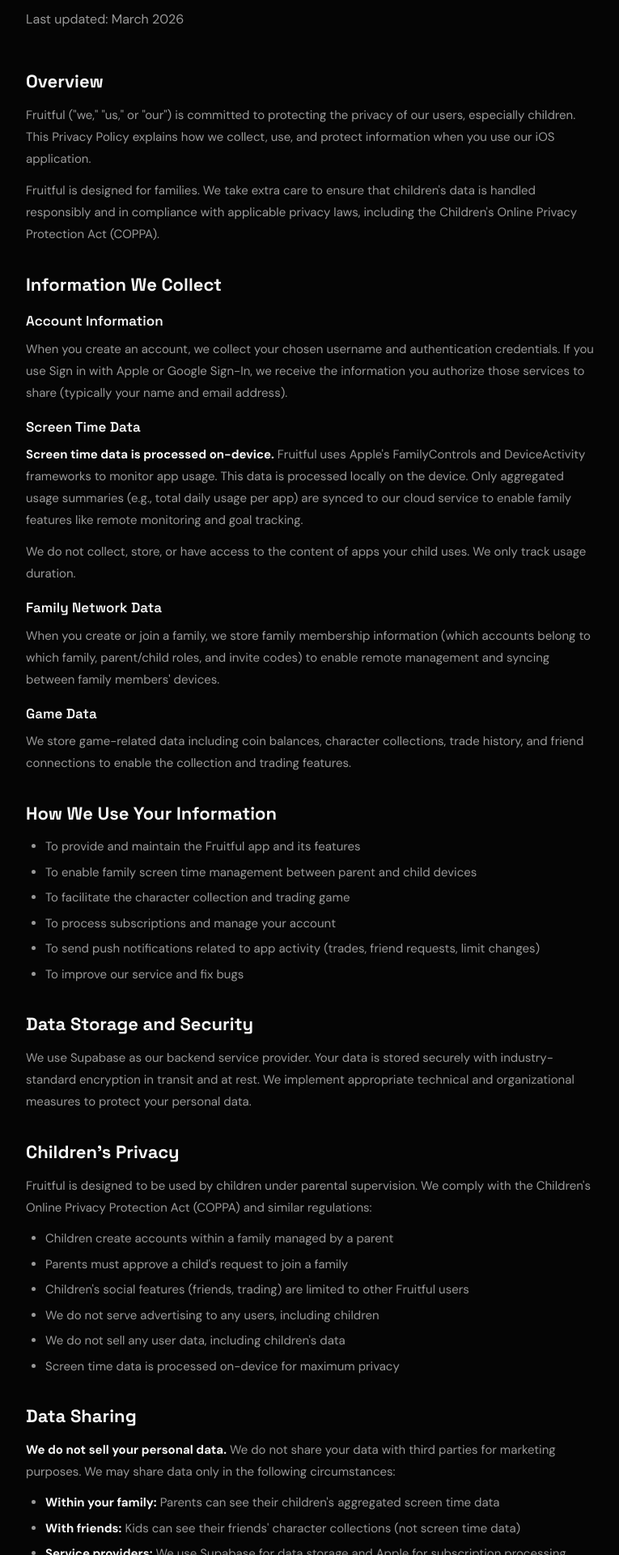
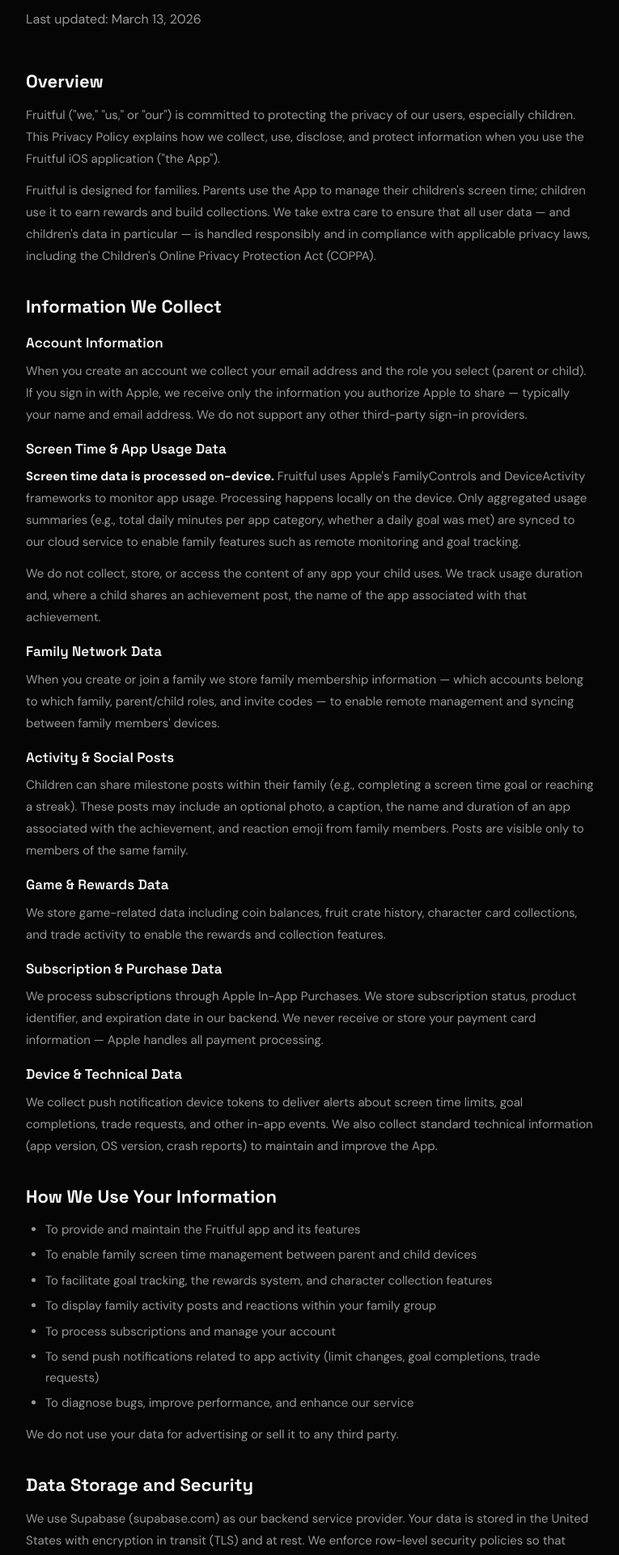
Before and after one commit to jylee1286/fruitful-website, a Next.js app: page /privacy in a window 1280 px wide. Shown: the part 180-2100 px from the top of the page at 81% size, without its empty margins (256-1021 px from the left). Built offline with nearby package versions, Linux system fonts and the light colour scheme.

Commit message:
Update privacy policy: Apple compliance, accurate data practices

```diff
--- a/src/app/privacy/page.tsx
+++ b/src/app/privacy/page.tsx
@@ -6,21 +6,24 @@
           Privacy Policy
         </h1>
         <p className="reveal delay-1 text-[#999] mb-12">
-          Last updated: March 2026
+          Last updated: March 13, 2026
         </p>
 
         <div className="reveal delay-2 prose-dark space-y-8">
           <section>
             <h2>Overview</h2>
             <p>
-              Fruitful (&quot;we,&quot; &quot;us,&quot; or &quot;our&quot;) is committed to protecting the privacy of our users,
-              especially children. This Privacy Policy explains how we collect, use, and protect
-              information when you use our iOS application.
+              Fruitful (&quot;we,&quot; &quot;us,&quot; or &quot;our&quot;) is committed to protecting the privacy of our
+              users, especially children. This Privacy Policy explains how we collect, use,
+              disclose, and protect information when you use the Fruitful iOS application
+              (&quot;the App&quot;).
             </p>
             <p>
-              Fruitful is designed for families. We take extra care to ensure that children&apos;s data
-              is handled responsibly and in compliance with applicable privacy laws, including the
-              Children&apos;s Online Privacy Protection Act (COPPA).
+              Fruitful is designed for families. Parents use the App to manage their children&apos;s
+              screen time; children use it to earn rewards and build collections. We take extra
+              care to ensure that all user data — and children&apos;s data in particular — is handled
+              responsibly and in compliance with applicable privacy laws, including the Children&apos;s
+              Online Privacy Protection Act (COPPA).
             </p>
           </section>
 
@@ -29,35 +32,61 @@
 
             <h3>Account Information</h3>
             <p>
-              When you create an account, we collect your chosen username and authentication
-              credentials. If you use Sign in with Apple or Google Sign-In, we receive the
-              information you authorize those services to share (typically your name and email address).
+              When you create an account we collect your email address and the role you select
+              (parent or child). If you sign in with Apple, we receive only the information you
+              authorize Apple to share — typically your name and email address. We do not support
+              any other third-party sign-in providers.
             </p>
 
-            <h3>Screen Time Data</h3>
+            <h3>Screen Time &amp; App Usage Data</h3>
             <p>
               <strong>Screen time data is processed on-device.</strong> Fruitful uses Apple&apos;s
-              FamilyControls and DeviceActivity frameworks to monitor app usage. This data is
-              processed locally on the device. Only aggregated usage summaries (e.g., total daily
-              usage per app) are synced to our cloud service to enable family features like remote
-              monitoring and goal tracking.
+              FamilyControls and DeviceActivity frameworks to monitor app usage. Processing happens
+              locally on the device. Only aggregated usage summaries (e.g., total daily minutes
+              per app category, whether a daily goal was met) are synced to our cloud service to
+              enable family features such as remote monitoring and goal tracking.
             </p>
             <p>
-              We do not collect, store, or have access to the content of apps your child uses.
-              We only track usage duration.
+              We do not collect, store, or access the content of any app your child uses. We
+              track usage duration and, where a child shares an achievement post, the name of the
+              app associated with that achievement.
             </p>
 
             <h3>Family Network Data</h3>
             <p>
-              When you create or join a family, we store family membership information (which
-              accounts belong to which family, parent/child roles, and invite codes) to enable
+              When you create or join a family we store family membership information — which
+              accounts belong to which family, parent/child roles, and invite codes — to enable
               remote management and syncing between family members&apos; devices.
             </p>
 
-            <h3>Game Data</h3>
+            <h3>Activity &amp; Social Posts</h3>
             <p>
-              We store game-related data including coin balances, character collections, trade
-              history, and friend connections to enable the collection and trading features.
+              Children can share milestone posts within their family (e.g., completing a screen
+              time goal or reaching a streak). These posts may include an optional photo, a
+              caption, the name and duration of an app associated with the achievement, and
+              reaction emoji from family members. Posts are visible only to members of the same
+              family.
+            </p>
+
+            <h3>Game &amp; Rewards Data</h3>
+            <p>
+              We store game-related data including coin balances, fruit crate history, character
+              card collections, and trade activity to enable the rewards and collection features.
+            </p>
+
+            <h3>Subscription &amp; Purchase Data</h3>
+            <p>
+              We process subscriptions through Apple In-App Purchases. We store subscription
+              status, product identifier, and expiration date in our backend. We never receive
+              or store your payment card information — Apple handles all payment processing.
+            </p>
+
+            <h3>Device &amp; Technical Data</h3>
+            <p>
+              We collect push notification device tokens to deliver alerts about screen time
+              limits, goal completions, trade requests, and other in-app events. We also collect
+              standard technical information (app version, OS version, crash reports) to maintain
+              and improve the App.
             </p>
           </section>
 
@@ -66,64 +95,89 @@
             <ul>
               <li>To provide and maintain the Fruitful app and its features</li>
               <li>To enable family screen time management between parent and child devices</li>
-              <li>To facilitate the character collection and trading game</li>
+              <li>To facilitate goal tracking, the rewards system, and character collection features</li>
+              <li>To display family activity posts and reactions within your family group</li>
               <li>To process subscriptions and manage your account</li>
-              <li>To send push notifications related to app activity (trades, friend requests, limit changes)</li>
-              <li>To improve our service and fix bugs</li>
+              <li>To send push notifications related to app activity (limit changes, goal completions, trade requests)</li>
+              <li>To diagnose bugs, improve performance, and enhance our service</li>
             </ul>
+            <p>We do not use your data for advertising or sell it to any third party.</p>
           </section>
 
           <section>
             <h2>Data Storage and Security</h2>
             <p>
-              We use Supabase as our backend service provider. Your data is stored securely with
-              industry-standard encryption in transit and at rest. We implement appropriate
-              technical and organizational measures to protect your personal data.
+              We use Supabase (supabase.com) as our backend service provider. Your data is
+              stored in the United States with encryption in transit (TLS) and at rest. We
+              enforce row-level security policies so that users can only access data belonging
+              to their own family. We implement appropriate technical and organizational
+              safeguards appropriate to the sensitivity of the data we hold.
             </p>
           </section>
 
           <section>
-            <h2>Children&apos;s Privacy</h2>
+            <h2>Children&apos;s Privacy (COPPA)</h2>
             <p>
-              Fruitful is designed to be used by children under parental supervision. We comply
-              with the Children&apos;s Online Privacy Protection Act (COPPA) and similar regulations:
+              Fruitful is intended to be used by children under direct parental supervision.
+              We comply with the Children&apos;s Online Privacy Protection Act (COPPA) and similar
+              regulations:
             </p>
             <ul>
-              <li>Children create accounts within a family managed by a parent</li>
-              <li>Parents must approve a child&apos;s request to join a family</li>
-              <li>Children&apos;s social features (friends, trading) are limited to other Fruitful users</li>
+              <li>Child accounts are created within a family that a parent controls</li>
+              <li>A parent must approve any child joining a family before that child&apos;s data is processed</li>
+              <li>Children&apos;s social features (posts, reactions, trading) are limited to members of their own family</li>
               <li>We do not serve advertising to any users, including children</li>
-              <li>We do not sell any user data, including children&apos;s data</li>
-              <li>Screen time data is processed on-device for maximum privacy</li>
+              <li>We do not sell children&apos;s personal data</li>
+              <li>Screen time monitoring is processed on-device; only aggregated summaries leave the device</li>
+              <li>Parents may review, correct, or request deletion of their child&apos;s data at any time by contacting us or using the account deletion feature in the App</li>
             </ul>
+            <p>
+              If we become aware that we have inadvertently collected personal information from
+              a child without verifiable parental consent, we will delete that information promptly.
+            </p>
           </section>
 
           <section>
             <h2>Data Sharing</h2>
             <p>
               <strong>We do not sell your personal data.</strong> We do not share your data with
-              third parties for marketing purposes. We may share data only in the following circumstances:
+              third parties for marketing purposes. Data is shared only in these circumstances:
             </p>
             <ul>
-              <li><strong>Within your family:</strong> Parents can see their children&apos;s aggregated screen time data</li>
-              <li><strong>With friends:</strong> Kids can see their friends&apos; character collections (not screen time data)</li>
-              <li><strong>Service providers:</strong> We use Supabase for data storage and Apple for subscription processing</li>
-              <li><strong>Legal requirements:</strong> We may disclose data if required by law or to protect safety</li>
+              <li>
+                <strong>Within your family:</strong> Parents can view their children&apos;s aggregated
+                screen time summaries and goal progress. Family members can see each other&apos;s
+                activity posts.
+              </li>
+              <li>
+                <strong>Service providers:</strong> We use Supabase for data storage and Apple for
+                subscription processing and push notification delivery. These providers process data
+                only as necessary to deliver our service.
+              </li>
+              <li>
+                <strong>Legal requirements:</strong> We may disclose data if required by applicable
+                law, court order, or governmental authority, or to protect the safety of our users
+                or the public.
+              </li>
             </ul>
           </section>
 
           <section>
-            <h2>Your Rights</h2>
+            <h2>Your Rights and Choices</h2>
             <p>You have the right to:</p>
             <ul>
-              <li>Access your personal data</li>
+              <li>Access the personal data we hold about you or your child</li>
               <li>Correct inaccurate data</li>
-              <li>Delete your account and associated data</li>
-              <li>Export your data</li>
+              <li>Delete your account and all associated data</li>
               <li>Withdraw consent at any time</li>
             </ul>
             <p>
-              To exercise these rights, contact us at{" "}
+              <strong>Account deletion is available directly within the App</strong> (Settings →
+              Account → Delete Account). Deletion is permanent and removes all associated data
+              within 30 days.
+            </p>
+            <p>
+              To exercise any of these rights or for questions about your data, contact us at{" "}
               <a href="mailto:privacy@getfruitful.app" className="text-[#FF6B9D] hover:underline">
                 privacy@getfruitful.app
               </a>.
@@ -134,18 +188,29 @@
             <h2>Data Retention</h2>
             <p>
               We retain your data for as long as your account is active. When you delete your
-              account, we permanently remove all associated data within 30 days. Aggregated,
-              anonymized data may be retained for service improvement purposes.
+              account, all personal data is permanently removed within 30 days. Aggregate,
+              anonymized statistics (containing no personal identifiers) may be retained for
+              service improvement.
+            </p>
+          </section>
+
+          <section>
+            <h2>Third-Party Frameworks</h2>
+            <p>
+              The App uses Apple&apos;s first-party frameworks — FamilyControls, DeviceActivity,
+              ManagedSettings, and Screen Time — to implement parental controls. These frameworks
+              are governed by Apple&apos;s own privacy policy (apple.com/privacy). We do not integrate
+              any third-party advertising SDKs or analytics platforms that collect personal data.
             </p>
           </section>
 
           <section>
             <h2>Changes to This Policy</h2>
             <p>
-              We may update this Privacy Policy from time to time. We will notify you of any
-              material changes by posting the new policy in the app and updating the &quot;Last updated&quot;
-              date. Your continued use of Fruitful after changes constitutes acceptance of the
-              updated policy.
+              We may update this Privacy Policy from time to time. We will notify you of material
+              changes by posting the updated policy in the App and on this page, and by updating
+              the &quot;Last updated&quot; date above. Your continued use of Fruitful after changes
+              constitutes acceptance of the updated policy.
             </p>
           </section>
 
```
